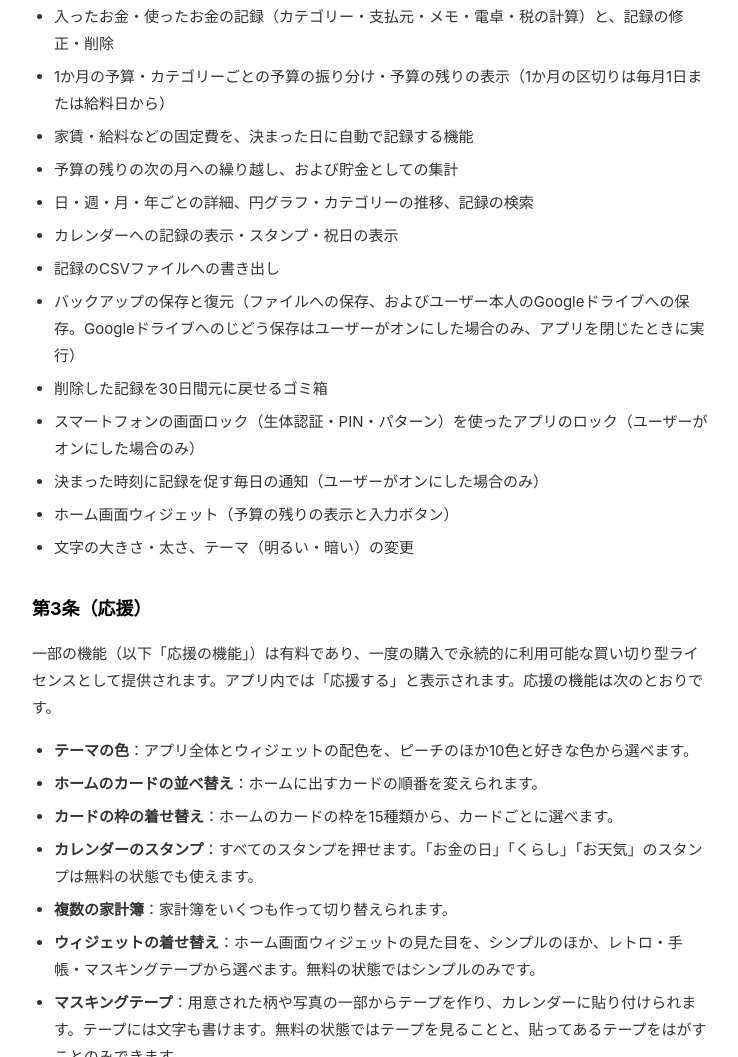
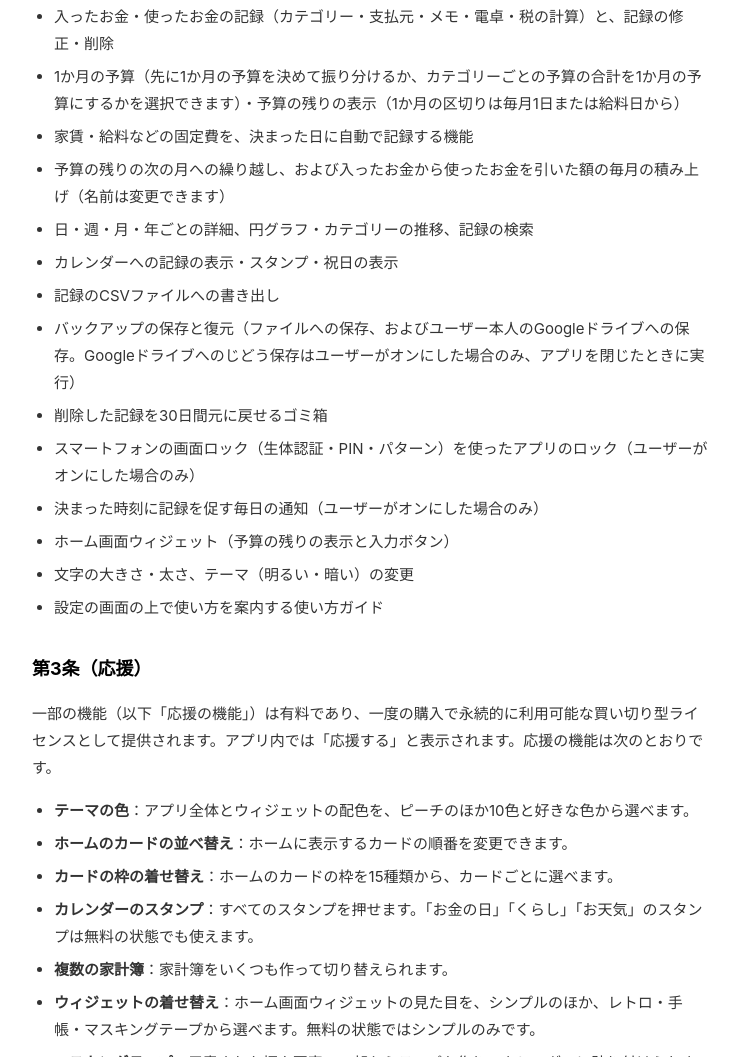
Before and after one commit to support-bun-apps/tanoshiikakeibo-privacy, a plain HTML site: page terms.html in a window 1280 px wide. Shown: the part 536-1593 px from the top of the page, without its empty margins (268-1006 px from the left). Drawn offline with Linux system fonts and the light colour scheme.

Commit message:
Update terms.html

```diff
--- a/terms.html
+++ b/terms.html
@@ -42,9 +42,9 @@
     <p>本アプリは、日々の入ったお金・使ったお金を記録し、予算と照らし合わせて振り返るための家計簿アプリです。入力されたデータはユーザーのデバイス内に保存されます。主な機能は次のとおりです。</p>
     <ul>
         <li>入ったお金・使ったお金の記録（カテゴリー・支払元・メモ・電卓・税の計算）と、記録の修正・削除</li>
-        <li>1か月の予算・カテゴリーごとの予算の振り分け・予算の残りの表示（1か月の区切りは毎月1日または給料日から）</li>
+        <li>1か月の予算（先に1か月の予算を決めて振り分けるか、カテゴリーごとの予算の合計を1か月の予算にするかを選択できます）・予算の残りの表示（1か月の区切りは毎月1日または給料日から）</li>
         <li>家賃・給料などの固定費を、決まった日に自動で記録する機能</li>
-        <li>予算の残りの次の月への繰り越し、および貯金としての集計</li>
+        <li>予算の残りの次の月への繰り越し、および入ったお金から使ったお金を引いた額の毎月の積み上げ（名前は変更できます）</li>
         <li>日・週・月・年ごとの詳細、円グラフ・カテゴリーの推移、記録の検索</li>
         <li>カレンダーへの記録の表示・スタンプ・祝日の表示</li>
         <li>記録のCSVファイルへの書き出し</li>
@@ -54,13 +54,14 @@
         <li>決まった時刻に記録を促す毎日の通知（ユーザーがオンにした場合のみ）</li>
         <li>ホーム画面ウィジェット（予算の残りの表示と入力ボタン）</li>
         <li>文字の大きさ・太さ、テーマ（明るい・暗い）の変更</li>
+        <li>設定の画面の上で使い方を案内する使い方ガイド</li>
     </ul>
 
     <h2>第3条（応援）</h2>
     <p>一部の機能（以下「応援の機能」）は有料であり、一度の購入で永続的に利用可能な買い切り型ライセンスとして提供されます。アプリ内では「応援する」と表示されます。応援の機能は次のとおりです。</p>
     <ul>
         <li><strong>テーマの色</strong>：アプリ全体とウィジェットの配色を、ピーチのほか10色と好きな色から選べます。</li>
-        <li><strong>ホームのカードの並べ替え</strong>：ホームに出すカードの順番を変えられます。</li>
+        <li><strong>ホームのカードの並べ替え</strong>：ホームに表示するカードの順番を変更できます。</li>
         <li><strong>カードの枠の着せ替え</strong>：ホームのカードの枠を15種類から、カードごとに選べます。</li>
         <li><strong>カレンダーのスタンプ</strong>：すべてのスタンプを押せます。「お金の日」「くらし」「お天気」のスタンプは無料の状態でも使えます。</li>
         <li><strong>複数の家計簿</strong>：家計簿をいくつも作って切り替えられます。</li>
```
